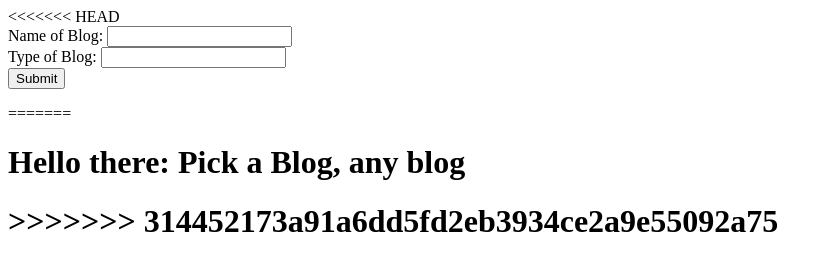
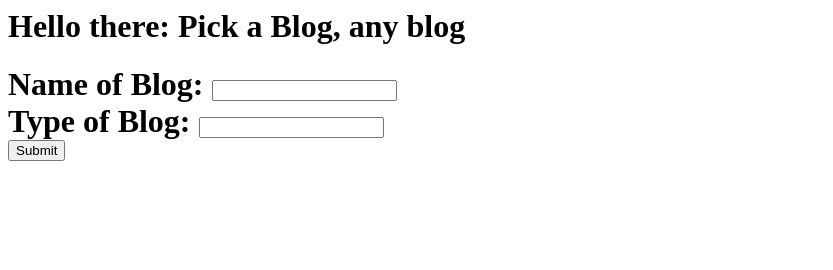
Before and after one commit to marceloperez99/blogspot, a plain HTML site: page group-project/templates/addblog.html in a window 1280 px wide. Shown: the whole page, without its empty margins (0-833 px from the left). Drawn offline with Linux system fonts and the light colour scheme.

Commit message:
added form

```diff
--- a/group-project/templates/addblog.html
+++ b/group-project/templates/addblog.html
@@ -2,8 +2,9 @@
 <header>
   <title>Add Blog</title>
 </header>
+
 <body>
-<<<<<<< HEAD
+  <h1>Hello there: Pick a Blog, any blog<h1>
 <form>
   Name of Blog: <input type="text" name="blog_name">
   <br/>
@@ -11,8 +12,5 @@
   <br/>
   <input type="submit">
 </form>
-=======
-<h1>Hello there: Pick a Blog, any blog<h1>
->>>>>>> 314452173a91a6dd5fd2eb3934ce2a9e55092a75
 </body>
 </html>
```
